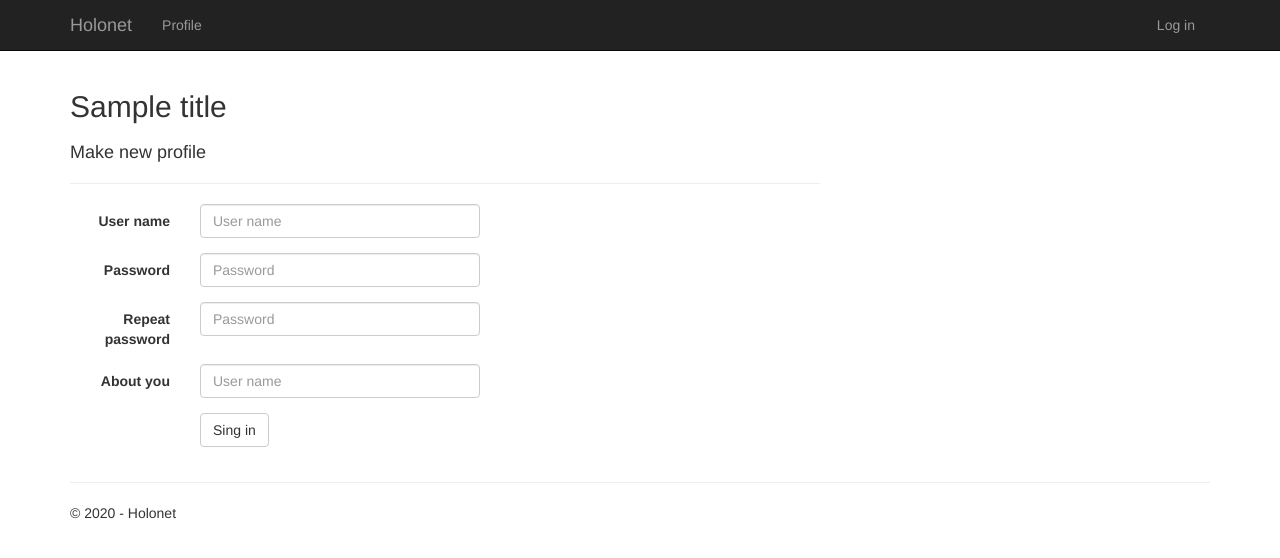
After one commit to G4ND4LFpl/WebApp, a Django app: template DjangoWebProject/holonet/templates/create_profile.html in a window 1280 px wide. The commit adds this page. Shown: the top 558 px of the page. Run offline with Django 3.2, Linux system fonts and the light colour scheme; the template is opened without the code that fills it: values that come from a table or form of the project are taken from there, most other values are stand-ins (such as "Sample title", 1, 10 or a date in 2020); parts of the project's set-up code (start-up, migrations or seed data) failed here and were passed over.

Commit message:
profiles changes
profile links and profile creation

```diff
--- /dev/null
+++ b/DjangoWebProject/holonet/templates/create_profile.html
@@ -0,0 +1,68 @@
+{% extends "layout.html" %}
+
+{% block content %}
+
+<h2>{{ title }}</h2>
+<div class="row">
+    <div class="col-md-8">
+        <section id="loginForm">
+            <form action="." method="post" class="form-horizontal">
+                {% csrf_token %}
+                <h4>Make new profile</h4>
+                <hr />
+
+                <div class="form-group">
+                    <label for="id_username" class="col-md-2 control-label">User name</label>
+                    <div class="col-md-10">
+                        {{ form.username }}
+                    </div>
+                </div>
+
+                <div class="form-group">
+                    <label for="id_password" class="col-md-2 control-label">Password</label>
+                    <div class="col-md-10">
+                        {{ form.password }}
+                    </div>
+                </div>
+
+                <div class="form-group">
+                    <label for="id_password2" class="col-md-2 control-label">Repeat password</label>
+                    <div class="col-md-10">
+                        {{ form.password }}
+                    </div>
+                </div>
+
+                <div class="form-group">
+                    <label for="about" class="col-md-2 control-label">About you</label>
+                    <div class="col-md-10">
+                        {{ form.username }}
+                    </div>
+                </div>
+
+                <div class="form-group">
+                    <div class="col-md-offset-2 col-md-10">
+                        <input type="hidden" name="next" value="/" />
+                        <input type="submit" value="Sing in" class="btn btn-default" />
+                    </div>
+                </div>
+
+                {% if form.errors %}
+                <p class="validation-summary-errors">Please enter a correct user name and password.</p>
+                {% endif %}
+            </form>
+        </section>
+    </div>
+    <div class="col-md-4">
+        <section id="socialLoginForm"></section>
+    </div>
+</div>
+
+{% endblock %}
+
+
+{% block scripts %}
+
+    {% load staticfiles %}
+<script src="{% static 'js/jquery.validate.min.js' %}"></script>
+
+{% endblock %}
--- a/DjangoWebProject/holonet/templates/layout.html
+++ b/DjangoWebProject/holonet/templates/layout.html
@@ -17,13 +17,13 @@
             </div>
             <div class="navbar-collapse collapse">
                 <ul class="nav navbar-nav">
-                    <li><a href="{% url 'profile' %}">Profile</a></li>
+                    <li><a href="/profile?user={{user.username}}">Profile</a></li>
                 </ul>
                 {% if user.is_authenticated %}
                 <form id="logoutForm" action="/logout/" method="post" class="navbar-right">
                     {% csrf_token %}
                     <ul class="nav navbar-nav navbar-right">
-                        <li><a href="{% url 'profile' %}">{{ user.username }}</a></li>
+                        <li><a href="/profile?user={{user.username}}">{{ user.username }}</a></li>
                         <li><a href="javascript:document.getElementById('logoutForm').submit()">Log off</a></li>
                     </ul>
                 </form>
```
Also changed, not shown: DjangoWebProject/holonet/templates/profile.html (+4 -3 lines), DjangoWebProject/holonet/views.py (+18 -9 lines), DjangoWebProject/db.sqlite3.
